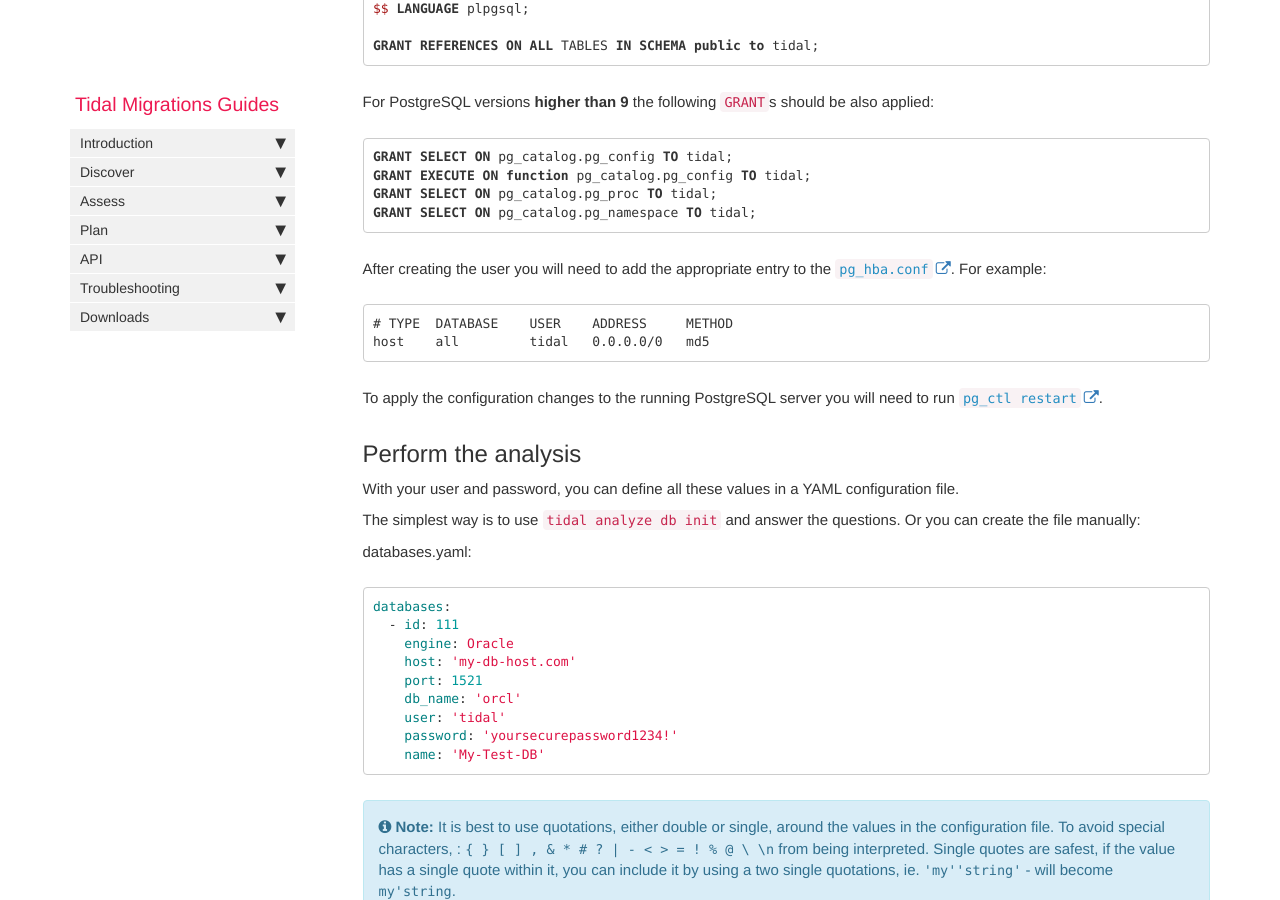
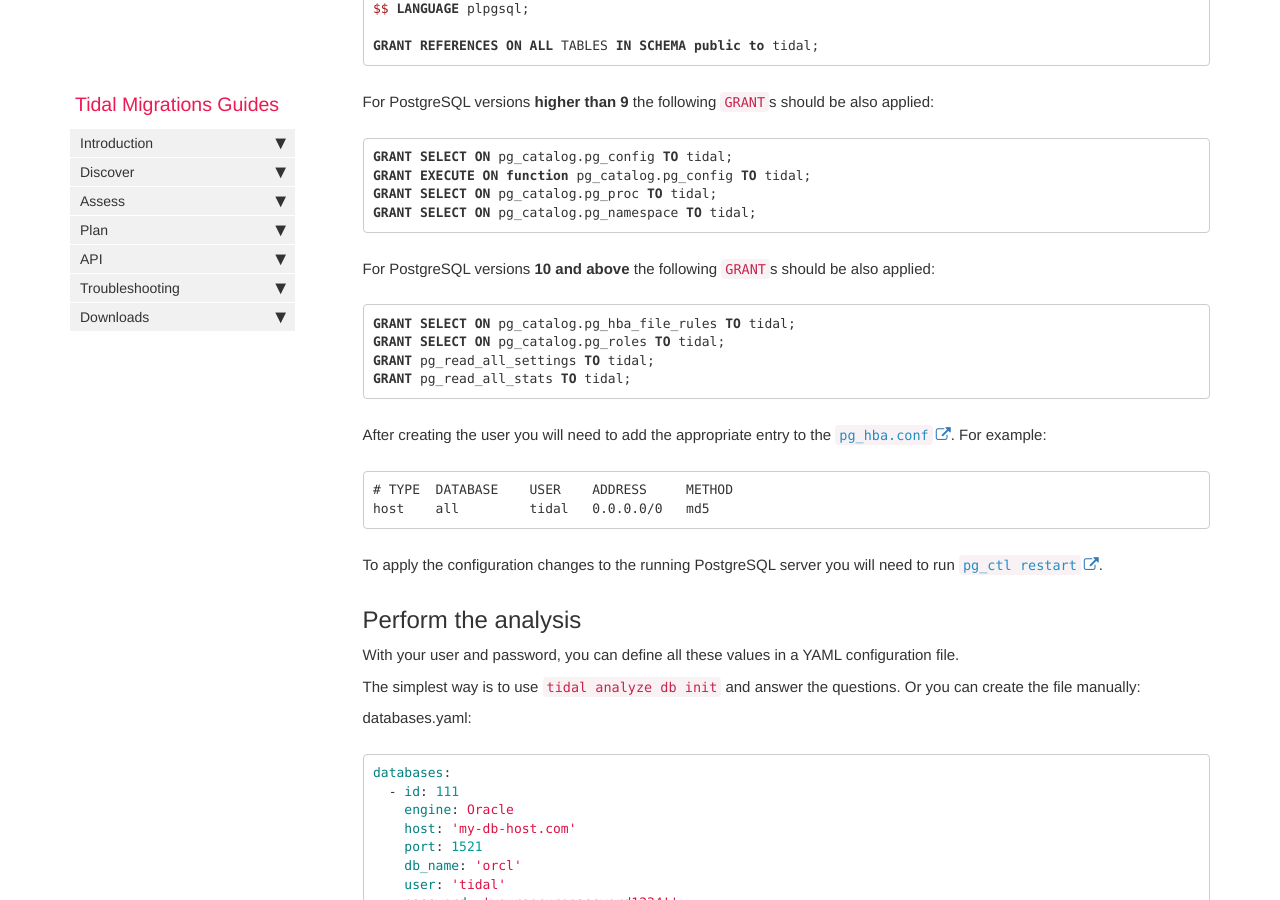
Before and after one commit to tidalmigrations/tidalmigrations.github.io, a Jekyll site: the page built from pages/tidal tools/analyze_database.md, in a window 1280 px wide and 900 px high, scrolled down 3720 px. Built offline with Jekyll 4.4.1, drawn with Linux system fonts in a browser that asks for light colours; nearby versions of some CDN libraries; comment, search, counter and statistics services are not loaded.

Commit message:
Add user permissions section for postgres 10+

````diff
--- a/pages/tidal tools/analyze_database.md
+++ b/pages/tidal tools/analyze_database.md
@@ -136,6 +136,15 @@ GRANT SELECT ON pg_catalog.pg_proc TO tidal;
 GRANT SELECT ON pg_catalog.pg_namespace TO tidal;
 ```
 
+For PostgreSQL versions **10 and above** the following `GRANT`s should be also applied:
+
+```sql
+GRANT SELECT ON pg_catalog.pg_hba_file_rules TO tidal;
+GRANT SELECT ON pg_catalog.pg_roles TO tidal;
+GRANT pg_read_all_settings TO tidal;
+GRANT pg_read_all_stats TO tidal;
+```
+
 After creating the user you will need to add the appropriate entry to the [`pg_hba.conf`](https://www.postgresql.org/docs/current/auth-pg-hba-conf.html). For example:
 
 ```
````
